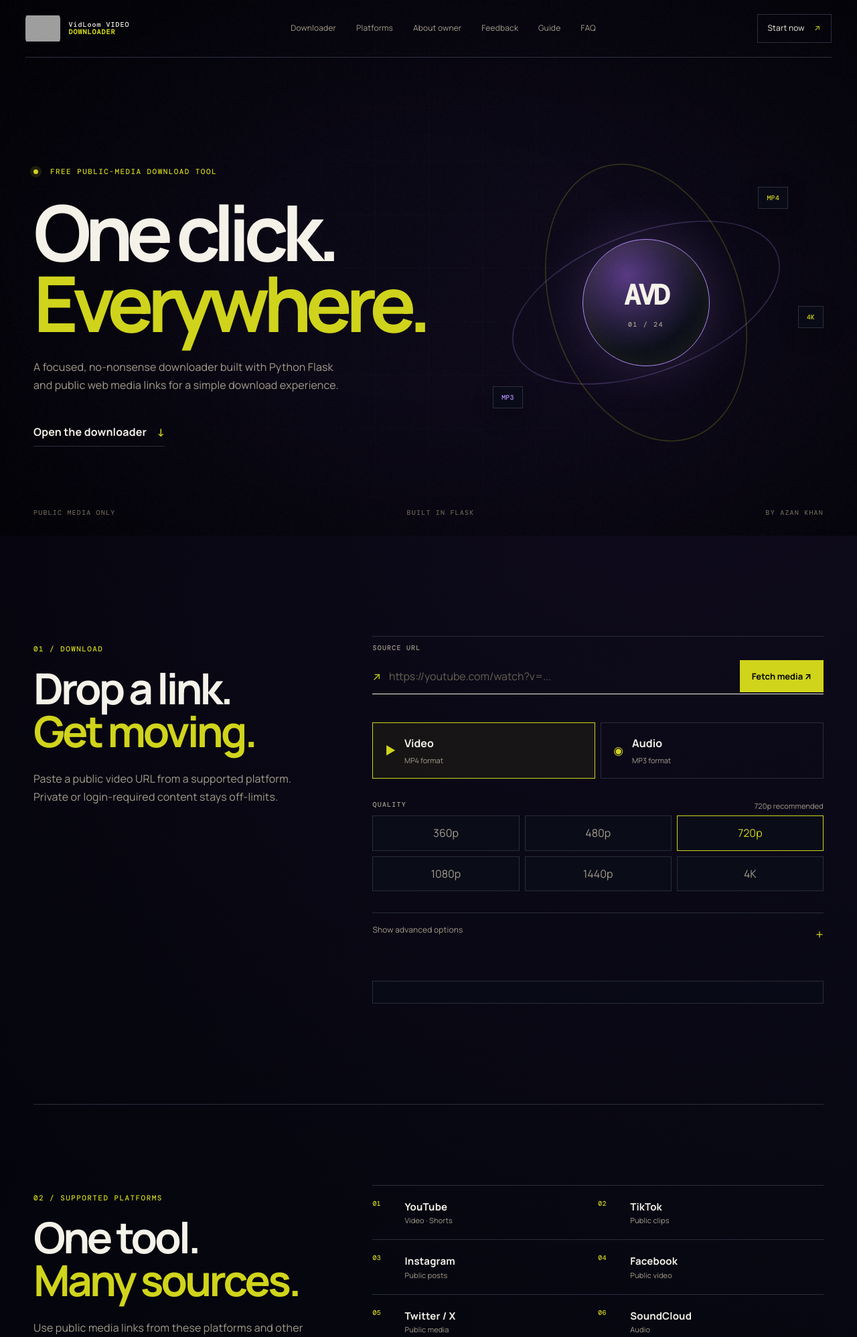
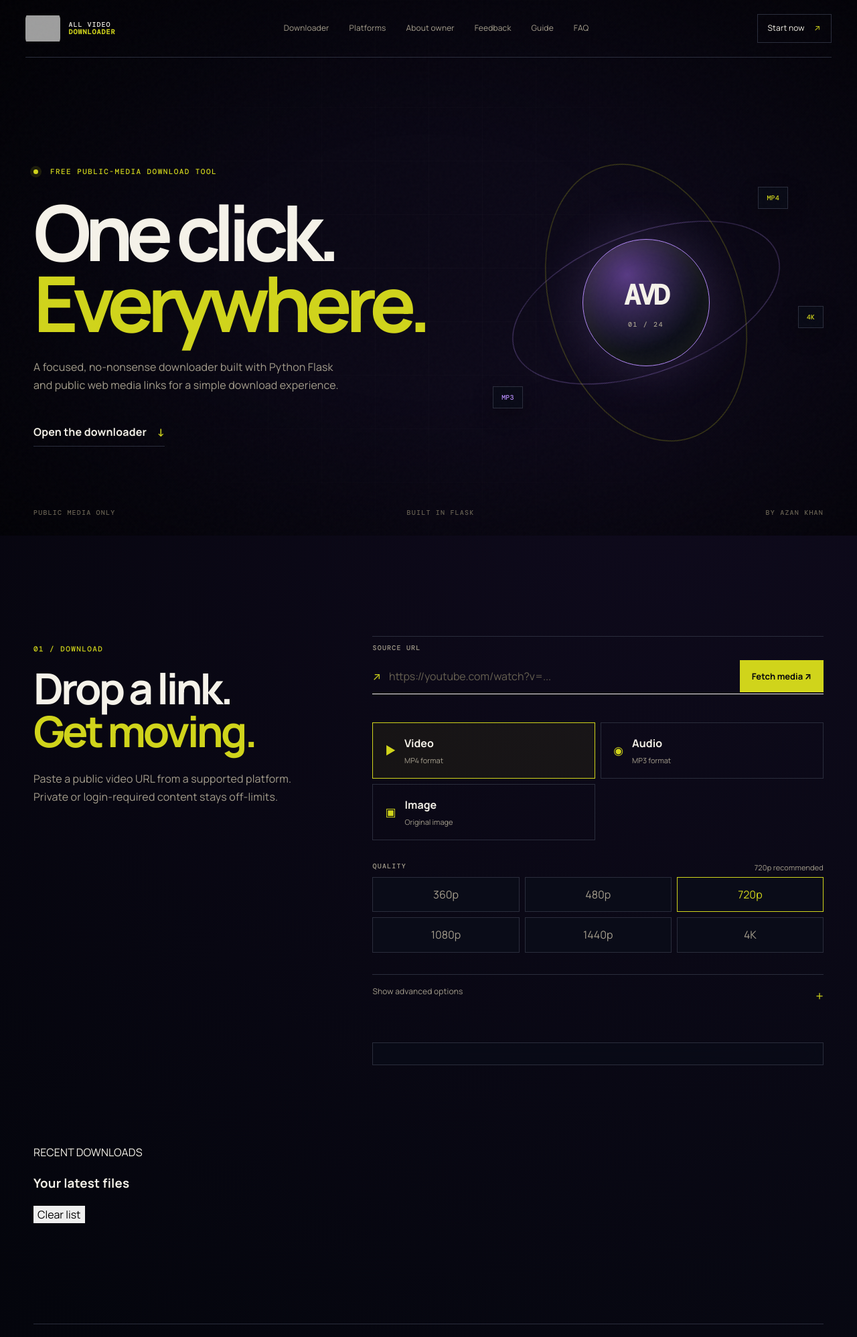
Before and after one commit to AzanKhan-pk/All-video-downloader-for-pc, a Flask app: page / in a window 1280 px wide. Shown: the top 1997 px of the page at 67% size. Run offline with Flask 3, Linux system fonts and the light colour scheme; some libraries are stand-ins or nearby versions; grey boxes are pictures that could not be loaded.

Commit message:
Add image mode, folder picker and recent downloads UI

```diff
--- a/templates/index.html
+++ b/templates/index.html
@@ -10,7 +10,7 @@
 
   <meta
     name="description"
-    content="VidLoom Video Downloader — All Video Downloader for Free. Paste a public YouTube, TikTok, Instagram, Facebook, X/Twitter, Reddit, Vimeo, Twitch, Dailymotion, SoundCloud or Bilibili link and download the available MP4 video or MP3 audio for free."
+    content="All Video Downloader Without Watermark — All Video Downloader for Free. Paste a public YouTube, TikTok, Instagram, Facebook, X/Twitter, Reddit, Vimeo, Twitch, Dailymotion, SoundCloud or Bilibili link and download the available MP4 video or MP3 audio for free."
   >
 
   <meta
@@ -85,15 +85,15 @@
   {
     "@context": "https://schema.org",
     "@type": "WebSite",
-    "name": "VidLoom Video Downloader",
-    "alternateName": ["VidLoom Video Downloader", "All Video Downloader for Free", "VidLoom"],
-    "description": "VidLoom Video Downloader — All Video Downloader for Free. Paste a public video or audio link and download the available MP4 or MP3 file.",
+    "name": "All Video Downloader Without Watermark",
+    "alternateName": ["All Video Downloader Without Watermark", "All Video Downloader for Free", "All Video Downloader"],
+    "description": "All Video Downloader Without Watermark — All Video Downloader for Free. Paste a public video or audio link and download the available MP4 or MP3 file.",
     "url": "https://avd.up.railway.app/"
   }
   </script>
 
   <link rel="canonical" href="https://avd.up.railway.app/">
-  <title>VidLoom Video Downloader | All Video Downloader for Free</title>
+  <title>All Video Downloader Without Watermark | All Video Downloader for Free</title>
   <script async src="https://pagead2.googlesyndication.com/pagead/js/adsbygoogle.js?client=ca-pub-2404211463113597" crossorigin="anonymous"></script>
 </head>
 
@@ -108,16 +108,16 @@
     <a
       class="brand"
       href="#top"
-      aria-label="VidLoom Video Downloader home"
+      aria-label="All Video Downloader Without Watermark home"
     >
       <img
         class="brand-logo"
         src="{{ url_for('static', filename='logo.png') }}"
-        alt="VidLoom Video Downloader logo"
+        alt="All Video Downloader Without Watermark logo"
       >
 
       <span class="brand-text">
-        VidLoom VIDEO<br>
+        ALL VIDEO<br>
         <b>DOWNLOADER</b>
       </span>
     </a>
@@ -385,6 +385,11 @@
 
           </button>
 
+        <button class="mode" type="button" data-mode="image">
+          <span class="mode-icon">▣</span>
+          <span><b>Image</b><small>Original image</small></span>
+        </button>
+
         </div>
 
 
@@ -476,21 +481,11 @@
           <div class="advanced-grid">
 
             <label>
-
               Download location
-
-              <select>
-
-                <option>
-                  Browser downloads
-                </option>
-
-                <option>
-                  Ask every time
-                </option>
-
-              </select>
-
+              <div class="location-picker">
+                <button id="browseLocationBtn" type="button">Browse / Choose folder</button>
+                <small id="locationLabel">Browser Downloads</small>
+              </div>
             </label>
 
 
@@ -691,6 +686,15 @@
 
       </div>
 
+
+
+        <section id="recentDownloads" class="recent-downloads" aria-live="polite">
+          <div class="recent-head">
+            <div><p class="download-progress-label">RECENT DOWNLOADS</p><h3>Your latest files</h3></div>
+            <button id="clearRecentBtn" type="button">Clear list</button>
+          </div>
+          <div id="recentList"></div>
+        </section>
     </section>
 
 
@@ -1230,11 +1234,11 @@
       <div class="section-intro">
         <p class="eyebrow">06 / Download guide</p>
         <h2>How to use the<br><span>video downloader.</span></h2>
-        <p>VidLoom is designed for public media that you are allowed to download. Always respect copyright, platform rules and the rights of creators.</p>
+        <p>All Video Downloader is designed for public media that you are allowed to download. Always respect copyright, platform rules and the rights of creators.</p>
       </div>
       <div class="flow">
         <article><span>01</span><h3>Copy a public link</h3><p>Open a supported public video or audio page and copy its complete URL from the address bar or share menu.</p></article>
-        <article><span>02</span><h3>Paste and inspect</h3><p>Paste the URL into VidLoom and select Fetch media. The site checks the public link and displays available information.</p></article>
+        <article><span>02</span><h3>Paste and inspect</h3><p>Paste the URL into All Video Downloader and select Fetch media. The site checks the public link and displays available information.</p></article>
         <article><span>03</span><h3>Choose a format</h3><p>Select video or audio and choose an available quality. Higher resolutions depend on the source and server processing tools.</p></article>
       </div>
     </section>
@@ -1243,9 +1247,9 @@
       <div class="about-copy">
         <p class="eyebrow">07 / Frequently asked questions</p>
         <h2>Useful answers,<br>before you <span>download.</span></h2>
-        <p><b>Is VidLoom free?</b><br>VidLoom provides its public-media tool without a subscription on the current website.</p>
+        <p><b>Is All Video Downloader free?</b><br>All Video Downloader provides its public-media tool without a subscription on the current website.</p>
         <p><b>Why does a link sometimes fail?</b><br>A platform may change its public page, require login, restrict automated access, or remove the media. Available formats can also differ by video.</p>
-        <p><b>Can every quality be downloaded?</b><br>No. The source decides which qualities and formats are available. VidLoom can only process compatible formats that are actually available from the public source.</p>
+        <p><b>Can every quality be downloaded?</b><br>No. The source decides which qualities and formats are available. All Video Downloader can only process compatible formats that are actually available from the public source.</p>
         <p><b>Can private or login-only media be downloaded?</b><br>No. The site is intended for public media and does not provide a way to bypass private access or account restrictions.</p>
         <p><b>Where can I learn more?</b><br>Read the <a href="/how-to-use">step-by-step guide</a>, <a href="/faq">full FAQ</a>, <a href="/about">About page</a> and <a href="/about">About</a>
     <a href="/how-to-use">How to Use</a>
@@ -1258,7 +1262,7 @@
   <footer class="site-footer section-shell">
 
     <span>
-      VidLoom VIDEO DOWNLOADER
+      ALL VIDEO DOWNLOADER
     </span>
 
     <span>
@@ -1348,7 +1352,7 @@
         }
 
         console.log(
-          "VidLoom installed successfully"
+          "All Video Downloader installed successfully"
         );
 
       }
@@ -1368,7 +1372,7 @@
             .then(() => {
 
               console.log(
-                "VidLoom service worker registered"
+                "All Video Downloader service worker registered"
               );
 
             })
```
